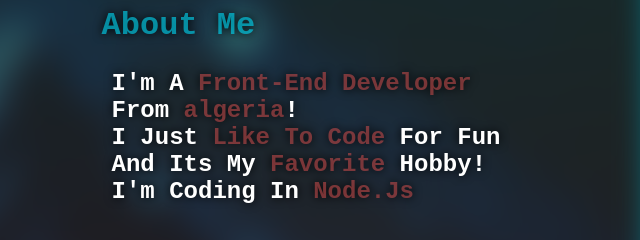
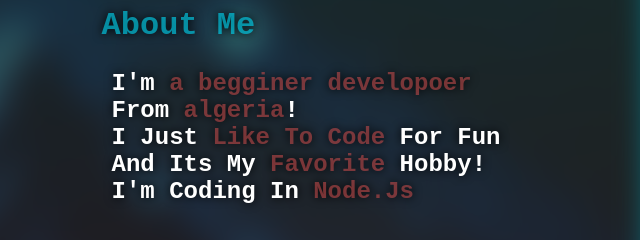
Before and after one commit to minoyahia/personal-website, a plain HTML site: page index.html in a window 1280 px wide. Shown: the part 126-366 px from the top of the page, 630-1270 px from the left. Drawn offline with Linux system fonts and the light colour scheme; no server answers.

Commit message:
Update index.html

```diff
--- a/index.html
+++ b/index.html
@@ -47,7 +47,7 @@
             <h5>$ cat about.txt</h5>
             <h2 class="glitch" data-value="About Me">About Me</h2>
             <p>
-                I'm A <span>Front-End Developer</span><br>
+                I'm <span>a begginer developoer</span><br>
                 From <span>algeria</span>!<br>
                 I Just <span>Like To Code</span> For Fun<br>
                 And Its My <span>Favorite</span> Hobby!<br>
```
